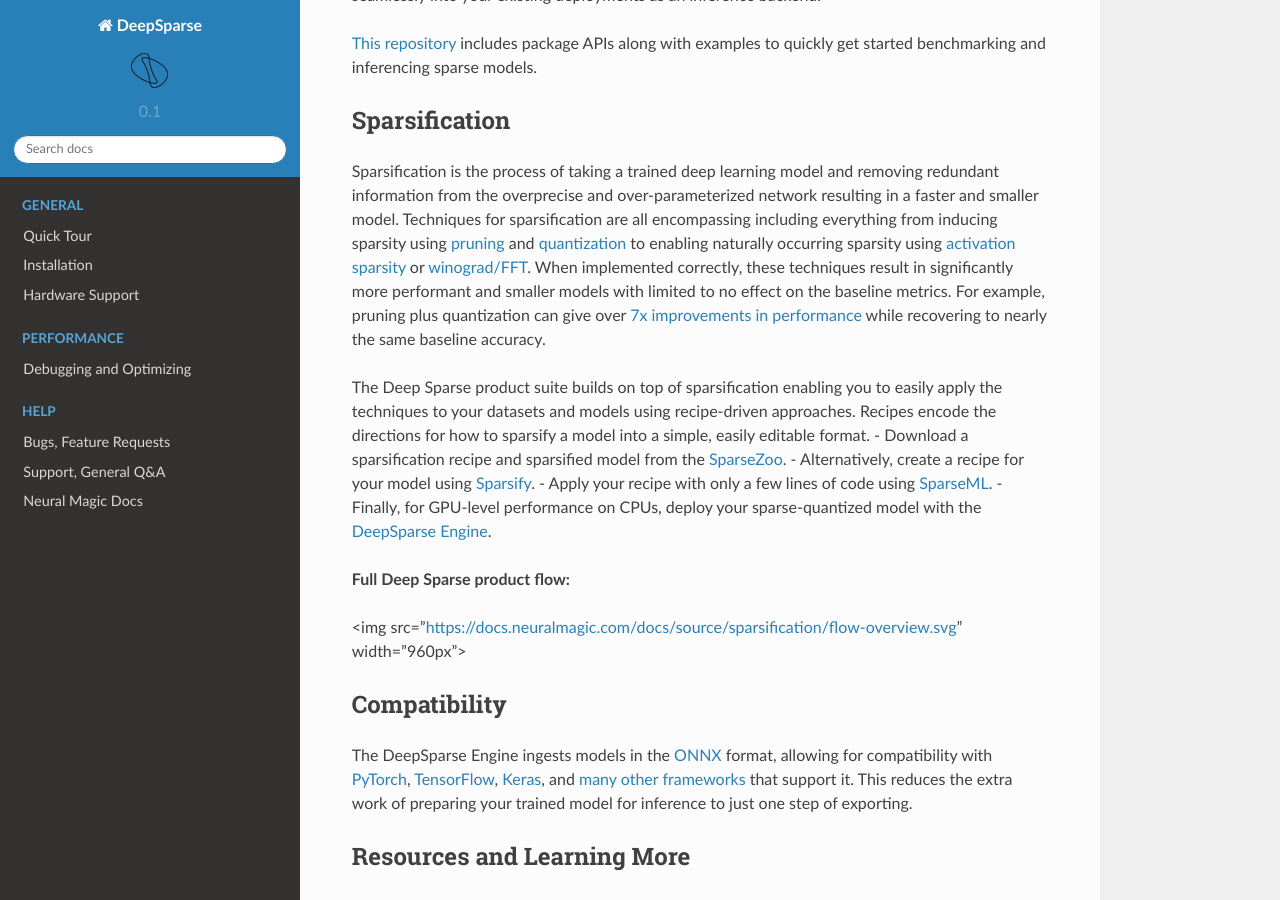
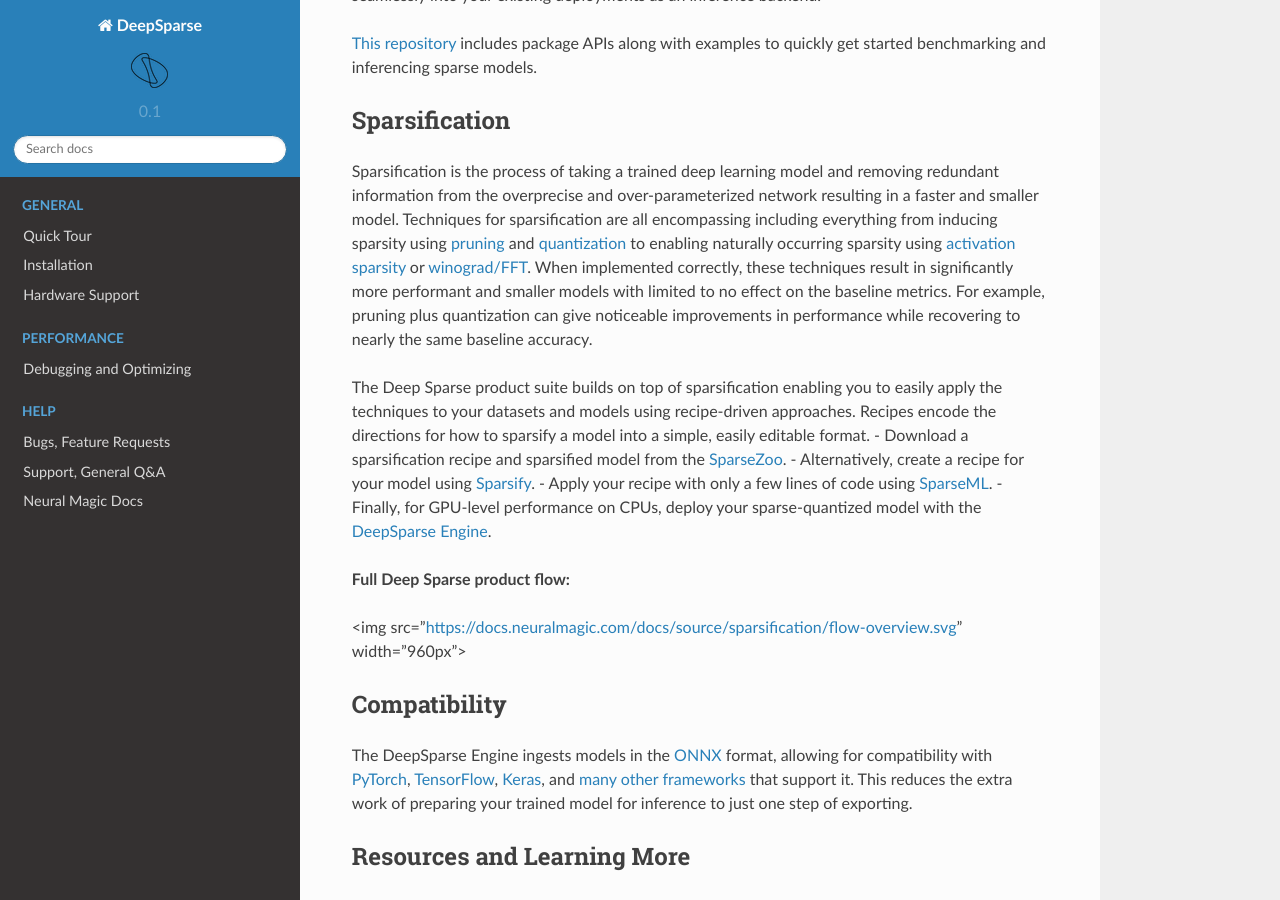
Before and after one commit to neuralmagic/deepsparse, a Sphinx documentation site: the page built from docs/source/index.rst, in a window 1280 px wide and 900 px high, scrolled down 440 px. Built offline with Sphinx 7.4.7 and the Read the Docs theme 2.0.0, drawn with Linux system fonts in a browser that asks for light colours; pages that are not in the unit, such as notebooks, are missing from menus.

Commit message:
Update index.rst
Temporarily removing references to 7x and blog. Will return after it's live.

```diff
--- a/docs/source/index.rst
+++ b/docs/source/index.rst
@@ -62,7 +62,7 @@
 Sparsification is the process of taking a trained deep learning model and removing redundant information from the overprecise and over-parameterized network resulting in a faster and smaller model.
 Techniques for sparsification are all encompassing including everything from inducing sparsity using `pruning <https://neuralmagic.com/blog/pruning-overview/>`_ and `quantization <https://arxiv.org/abs/1609.07061>`_ to enabling naturally occurring sparsity using `activation sparsity <http://proceedings.mlr.press/v119/kurtz20a.html>`_ or `winograd/FFT <https://arxiv.org/abs/1509.09308>`_.
 When implemented correctly, these techniques result in significantly more performant and smaller models with limited to no effect on the baseline metrics.
-For example, pruning plus quantization can give over `7x improvements in performance <https://neuralmagic.com/blog/benchmark-resnet50-with-deepsparse>`_ while recovering to nearly the same baseline accuracy.
+For example, pruning plus quantization can give noticeable improvements in performance while recovering to nearly the same baseline accuracy.
 
 The Deep Sparse product suite builds on top of sparsification enabling you to easily apply the techniques to your datasets and models using recipe-driven approaches.
 Recipes encode the directions for how to sparsify a model into a simple, easily editable format.
```
